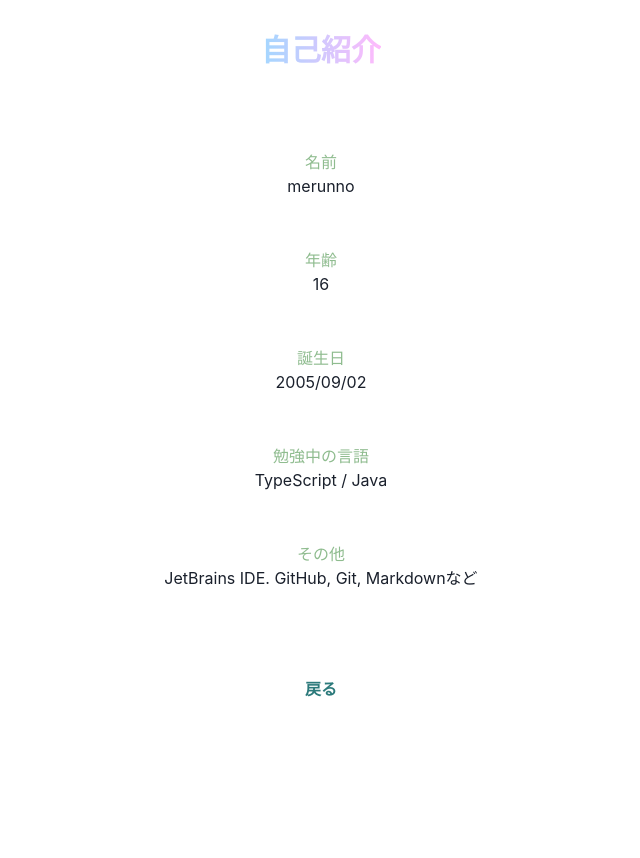
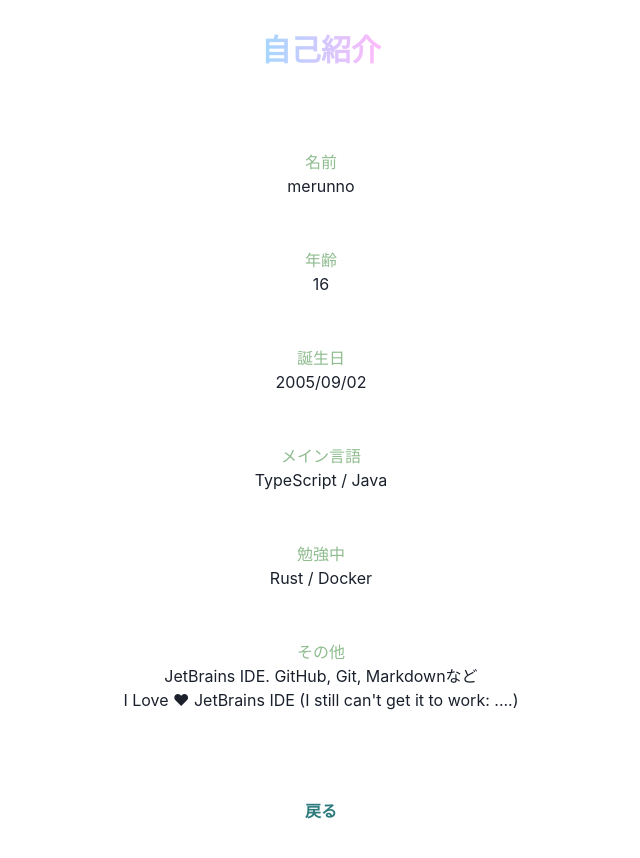
Before and after one commit to shun-shobon/merunno.dev, a Next.js app: page /about_me in a window 1280 px wide. Shown: the top 858 px of the page, without its empty margins (319-959 px from the left). Before the commit the page ends 800 px from the top, so only its background shows below. Built offline with nearby package versions, Linux system fonts and the light colour scheme.

Commit message:
add: 言語欄の一部変更

```diff
--- a/src/pages/about_me.tsx
+++ b/src/pages/about_me.tsx
@@ -51,12 +51,17 @@ export default function About() {
           <p>2005/09/02</p>
         </div>
         <div className={AboutMeCSS.Title}>
-          <div className={AboutMeCSS.content}>勉強中の言語</div>
+          <div className={AboutMeCSS.content}>メイン言語</div>
           <p>TypeScript / Java</p>
+        </div>
+        <div className={AboutMeCSS.Title}>
+          <div className={AboutMeCSS.content}>勉強中</div>
+          <p>Rust / Docker</p>
         </div>
         <div className={AboutMeCSS.Title}>
           <div className={AboutMeCSS.content}>その他</div>
           <p>JetBrains IDE. GitHub, Git, Markdownなど</p>
+          <p>I Love ❤ JetBrains IDE (I still can't get it to work: ....)</p>
         </div>
       </div>
 
```
